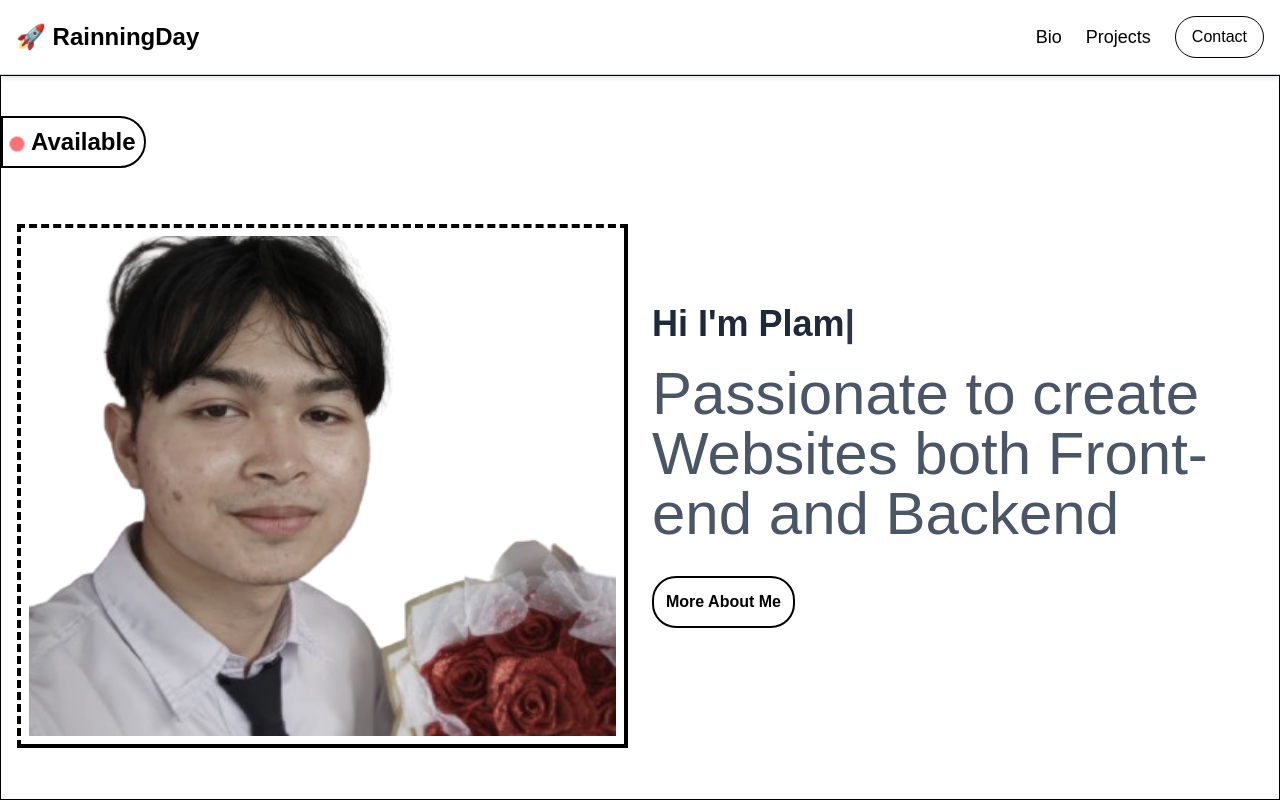
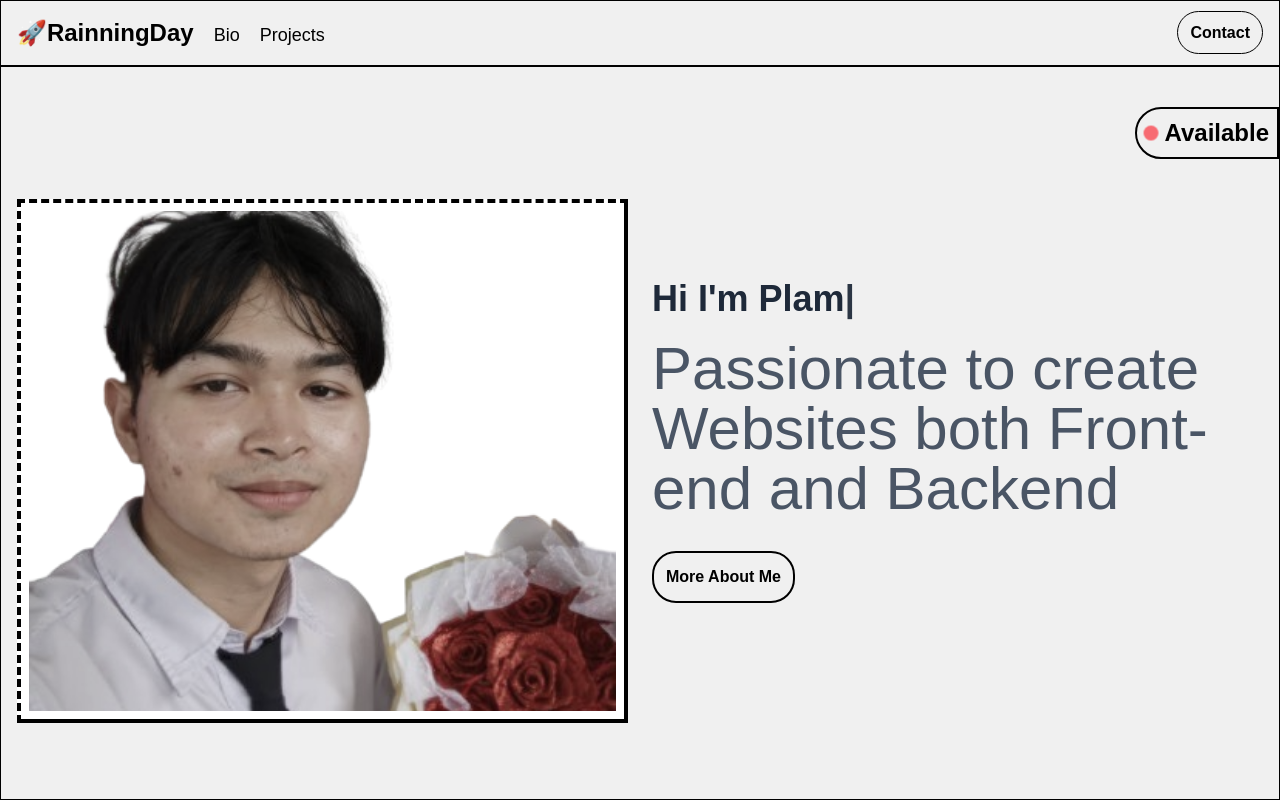
Before and after one commit to Ra1nningDay/portfolio-with-next, a Next.js app: page / in a window 1280 px wide. Built offline with nearby package versions, Linux system fonts and the light colour scheme.

Commit message:
fixed: navbar

```diff
--- a/src/app/globals.css
+++ b/src/app/globals.css
@@ -21,7 +21,7 @@
 
 body {
     color: var(--foreground);
-    background: var(--background);
+    background: #f0f0f0;
     font-family: Arial, Helvetica, sans-serif;
     display: flex;
     flex-direction: column;
--- a/src/app/page.jsx
+++ b/src/app/page.jsx
@@ -9,7 +9,6 @@ export default function Home() {
     const pauseTime = 1200; // เวลาหยุดก่อนลบ (ms)
     const [text, setText] = useState("");
     const [isDeleting, setIsDeleting] = useState(false);
-    const [index, setIndex] = useState(0);
 
     useEffect(() => {
         let timeout;
@@ -36,15 +35,15 @@ export default function Home() {
 
     return (
         <>
-            <div className="my-4 md:mt-10">
+            <div className="mt-4 flex justify-end  md:mt-10">
                 {/* ข้อความที่มี fade in และ slide up */}
-                <h1 className="p-2 rounded-r-4xl text-black border-2 inline-block w-auto text-lg md:text-2xl font-semibold relative animate-fade-slide">
-                    <span className="inline-block me-2 w-3 h-3 bg-red-500 rounded-full animate-pulse-smooth"></span>
+                <h1 className="p-2  rounded-l-4xl text-black border-2 inline-block w-auto text-lg md:text-2xl font-semibold sticky animate-fade-slide">
+                    <span className="inline-block me-2 w-3 h-3 bg-red-500 rounded-full animate-pulse-smooth mb-0.5"></span>
                     Available
                 </h1>
             </div>
 
-            <div className="container mx-auto px-0 md:px-4">
+            <div className="container mx-auto pb-12 px-0 md:px-4 md:pb-0">
                 <div className="grid grid-cols-1 md:grid-cols-2 gap-6">
                     <div className="flex flex-col justify-between">
                         {/* รูปภาพที่มี zoom in เมื่อโหลด */}
--- a/src/components/Navbar.jsx
+++ b/src/components/Navbar.jsx
@@ -1,77 +1,31 @@
-"use client";
-import { useState } from "react";
 import Link from "next/link";
-import { Menu, X } from "lucide-react"; // ใช้ icon จาก lucide-react
 
 export default function Navbar() {
-    const [isOpen, setIsOpen] = useState(false);
-
     return (
-        <nav className="border-b border-gray-300 bg-white shadow-md">
-            <div className="container mx-auto px-4">
-                <div className="flex justify-between items-center py-4">
-                    {/* 🔥 Logo */}
-                    <Link
-                        href="/"
-                        className="text-2xl font-bold flex items-center gap-2"
-                    >
-                        🚀 RainningDay
-                    </Link>
-
-                    {/* 🏗️ Menu (Desktop) */}
-                    <div className="hidden md:flex gap-6 items-center">
-                        <Link
-                            href="/bio"
-                            className="text-lg hover:text-gray-600"
-                        >
-                            Bio
+        <nav className="border-1">
+            <div className="container mx-auto">
+                <div className="flex justify-between py-4 items-center px-4 ">
+                    <div className="flex items-end gap-5">
+                        <Link href="/">
+                            <h1 className="text-2xl font-bold">
+                                🚀RainningDay
+                            </h1>
                         </Link>
-                        <Link
-                            href="/project"
-                            className="text-lg hover:text-gray-600"
-                        >
-                            Projects
+                        <Link href="/bio">
+                            <span className="text-lg">Bio</span>
                         </Link>
-                        <Link
-                            href="/contact"
-                            className="border px-4 py-2 rounded-full hover:bg-gray-200 transition"
-                        >
-                            Contact
+                        <Link href="/project">
+                            <span className="text-lg">Projects</span>
                         </Link>
                     </div>
-
-                    {/* 📱 Hamburger Button (Mobile) */}
-                    <button
-                        onClick={() => setIsOpen(!isOpen)}
-                        className="md:hidden focus:outline-none"
-                    >
-                        {isOpen ? <X size={28} /> : <Menu size={28} />}
-                    </button>
-                </div>
-
-                {/* 📱 Menu (Mobile) */}
-                {isOpen && (
-                    <div className="md:hidden flex flex-col items-center gap-4 py-4 border-t border-gray-300">
-                        <Link
-                            href="/bio"
-                            className="text-lg hover:text-gray-600"
-                        >
-                            Bio
-                        </Link>
-                        <Link
-                            href="/project"
-                            className="text-lg hover:text-gray-600"
-                        >
-                            Projects
-                        </Link>
-                        <Link
-                            href="/contact"
-                            className="border px-4 py-2 rounded-full hover:bg-gray-200 transition"
-                        >
-                            Contact
+                    <div className="flex items-end">
+                        <Link href="/contact">
+                            <span className="border-1 font-semibold p-3 rounded-3xl hover:bg-gray-200">
+                                Contact
+                            </span>
                         </Link>
                     </div>
-                )}
+                </div>
             </div>
         </nav>
     );
```
Also changed, not shown: package.json (+5 -4 lines), 1 other file (tests, documents, lock files or other folders).
